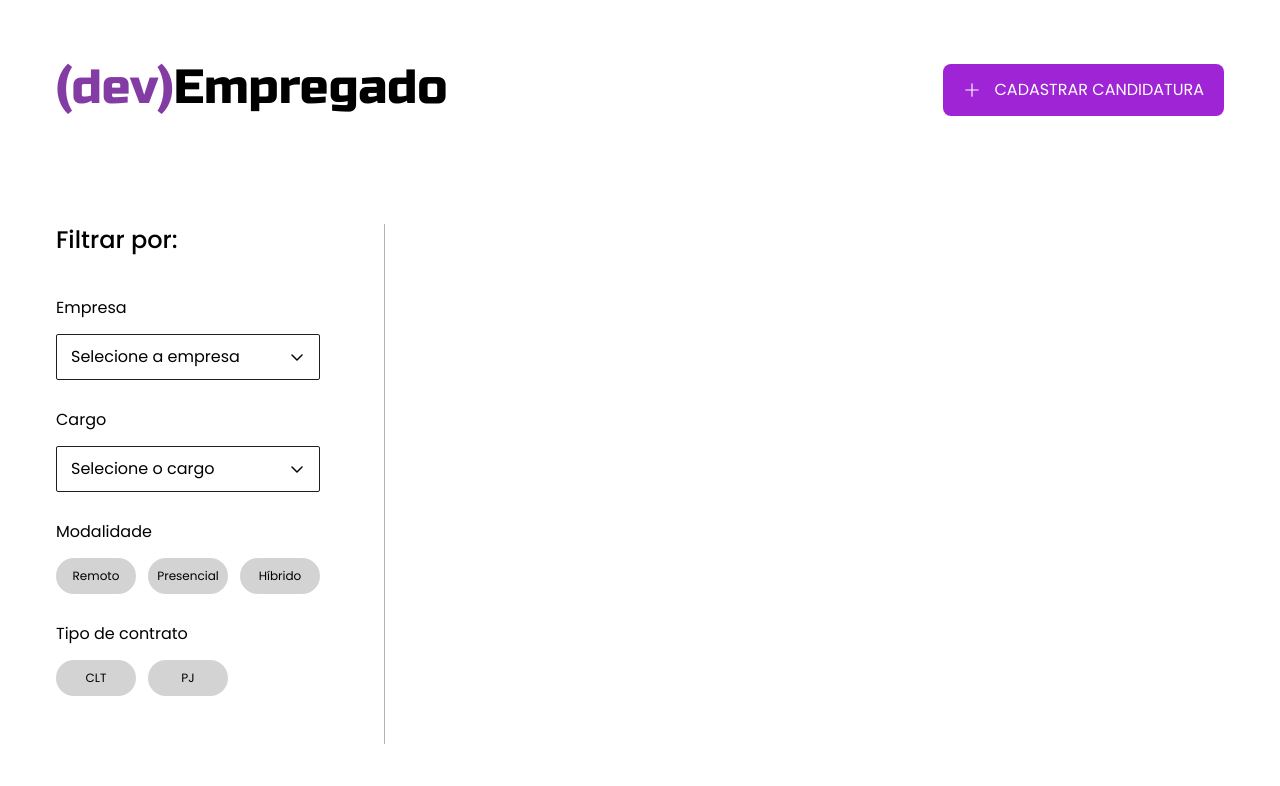
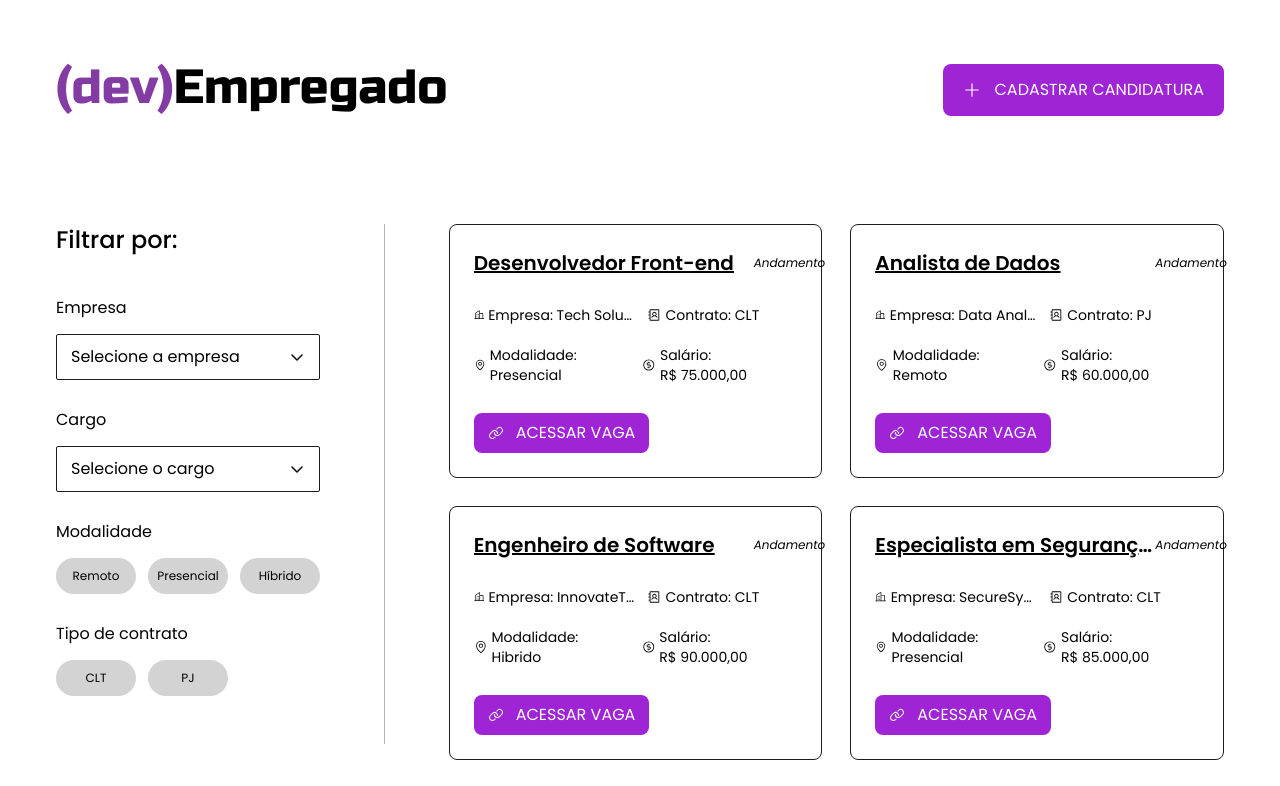
Before and after one commit to LucasAndrade912/devEmpregado, a React (Vite) app in the folder web/: page /home in a window 1280 px wide. Shown: the top 786 px of the page. Built offline with nearby package versions, Linux system fonts and the light colour scheme.

Commit message:
create JobCard component

```diff
--- /dev/null
+++ b/web/src/pages/Home/components/JobCard.tsx
@@ -0,0 +1,65 @@
+import {
+	Buildings,
+	AddressBook,
+	MapPin,
+	CurrencyCircleDollar,
+	Link as LinkURL,
+} from '@phosphor-icons/react'
+
+import { formatCurrency } from '../../../utils/formatCurrency'
+
+type Props = {
+	title: string
+	status: string
+	company: string
+	contract: string
+	modality: string
+	salary: number
+}
+
+export function JobCard({ title, status, company, contract, modality, salary }: Props) {
+	return (
+		<div className="p-6 border border-black-border rounded-lg flex flex-col">
+			<div className="flex justify-between items-center mb-7">
+				<h3 className="font-semibold text-xl underline">
+					<a
+						href="#"
+						className="block w-[280px] overflow-hidden overflow-ellipsis whitespace-nowrap">
+						{title}
+					</a>
+				</h3>
+
+				<span className="text-xs italic">{status}</span>
+			</div>
+
+			<div className="flex gap-3 mb-5">
+				<span className="flex gap-1 items-center text-sm 2xl:w-[60%] w-[50%]">
+					<Buildings size={14} color="#060606" />{' '}
+					<span className="block overflow-hidden overflow-ellipsis whitespace-nowrap">
+						Empresa: {company}
+					</span>
+				</span>
+				<span className="flex gap-1 items-center text-sm">
+					<AddressBook size={14} color="#060606" /> <span>Contrato: {contract}</span>
+				</span>
+			</div>
+
+			<div className="flex gap-3 mb-7">
+				<span className="flex gap-1 items-center text-sm 2xl:w-[60%] w-[50%]">
+					<MapPin size={14} color="#060606" /> <span>Modalidade: {modality}</span>
+				</span>
+				<span className="flex gap-1 items-center text-sm">
+					<CurrencyCircleDollar size={14} color="#060606" />{' '}
+					<span>Salário: {formatCurrency(salary)}</span>
+				</span>
+			</div>
+
+			<a
+				className="bg-purple-primary px-[14px] py-2 text-white rounded-lg uppercase flex gap-3 self-start items-center hover:bg-purple-hover transition-colors"
+				href="#">
+				<LinkURL size={16} color="#FFF" />
+				<span>Acessar vaga</span>
+			</a>
+		</div>
+	)
+}
--- a/web/src/pages/Home/index.tsx
+++ b/web/src/pages/Home/index.tsx
@@ -2,9 +2,12 @@ import { useState } from 'react'
 import { Plus } from '@phosphor-icons/react'
 
 import { Select } from './components/Select'
+import { JobCard } from './components/JobCard'
 import { RadioGroup } from './components/RadioGroup'
 
-type Modalities = 'Remoto' | 'Presencial' | 'Hibrido'
+import { fakeJobs } from '../../utils/fakeData'
+
+type Modalities = 'Remoto' | 'Presencial' | 'Híbrido'
 type Contracts = 'CLT' | 'PJ'
 
 export function Home() {
@@ -24,7 +27,7 @@ export function Home() {
 				</button>
 			</header>
 
-			<main className="mt-[108px] flex">
+			<div className="mt-[108px] flex">
 				<div id="filters">
 					<h2 className="text-2xl font-medium mb-10">Filtrar por:</h2>
 
@@ -71,8 +74,12 @@ export function Home() {
 
 				<div className="divisor mx-16 h-[520px] w-px bg-[#b3b3b3]" />
 
-				<main id="jobs"></main>
-			</main>
+				<main id="jobs" className="grid 2xl:grid-cols-3 grid-cols-2 2xl:gap-12 gap-7 w-full">
+					{fakeJobs.map((job) => (
+						<JobCard key={job.id} {...job} />
+					))}
+				</main>
+			</div>
 		</div>
 	)
 }
--- /dev/null
+++ b/web/src/utils/fakeData.ts
@@ -0,0 +1,47 @@
+export const fakeJobs = [
+	{
+		id: 1,
+		title: 'Desenvolvedor Front-end',
+		status: 'Andamento',
+		company: 'Tech Solutions Inc.',
+		contract: 'CLT',
+		modality: 'Presencial',
+		salary: 75000,
+	},
+	{
+		id: 2,
+		title: 'Analista de Dados',
+		status: 'Andamento',
+		company: 'Data Analytics Co.',
+		contract: 'PJ',
+		modality: 'Remoto',
+		salary: 60000,
+	},
+	{
+		id: 3,
+		title: 'Engenheiro de Software',
+		status: 'Andamento',
+		company: 'InnovateTech Ltd.',
+		contract: 'CLT',
+		modality: 'Hibrido',
+		salary: 90000,
+	},
+	{
+		id: 4,
+		title: 'Especialista em Segurança da Informação',
+		status: 'Andamento',
+		company: 'SecureSys Corp.',
+		contract: 'CLT',
+		modality: 'Presencial',
+		salary: 85000,
+	},
+	{
+		id: 5,
+		title: 'Designer UI/UX',
+		status: 'Andamento',
+		company: 'Creative Designs Studio',
+		contract: 'PJ',
+		modality: 'Presencial',
+		salary: 70000,
+	},
+]
--- /dev/null
+++ b/web/src/utils/formatCurrency.ts
@@ -0,0 +1,8 @@
+export function formatCurrency(value: number): string {
+	const realFormat = new Intl.NumberFormat('pt-BR', {
+		style: 'currency',
+		currency: 'BRL'
+	})
+
+	return realFormat.format(value)
+}
```
